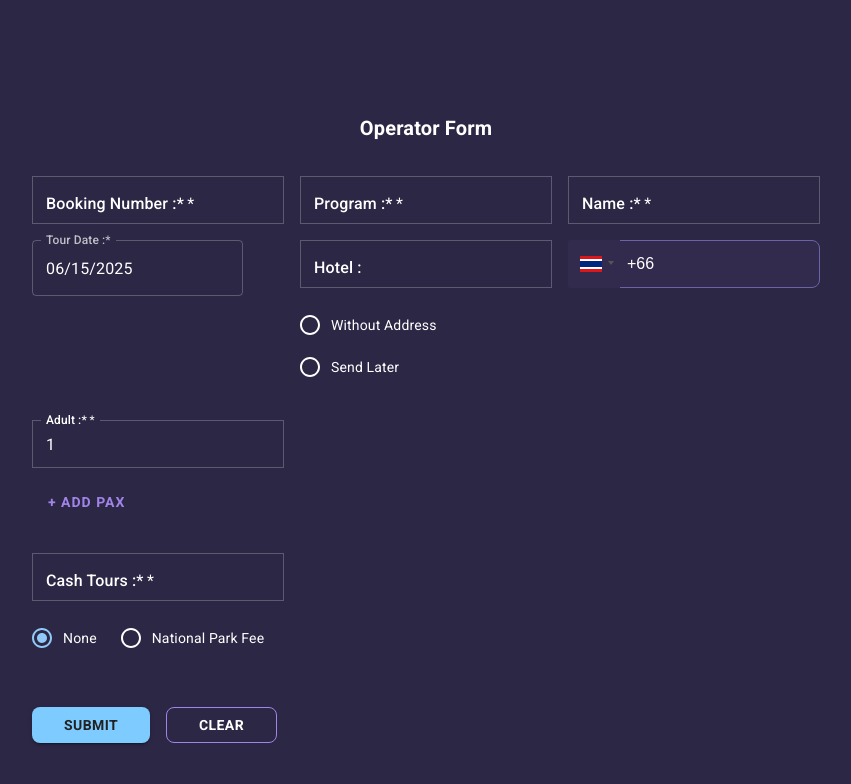
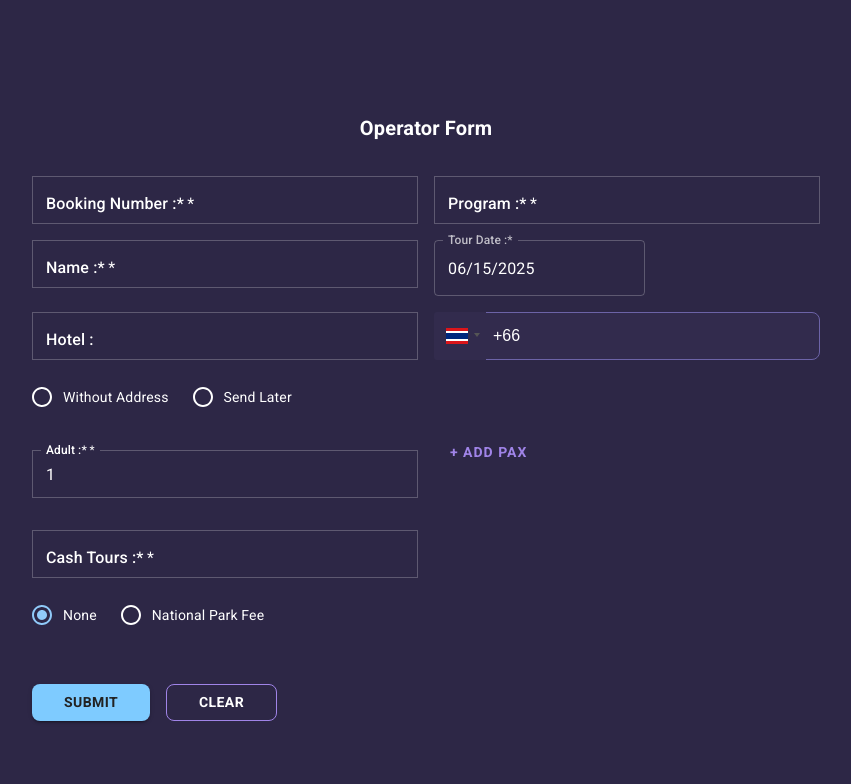
Before and after one commit to majidorc/text-generator, a Next.js app: page / in a window 1280 px wide. Shown: the top 784 px of the page, without its empty margins (214-1065 px from the left). Built offline with nearby package versions, Linux system fonts and the light colour scheme.

Commit message:
Change form layout to 2 columns on desktop (md=6)

```diff
--- a/pages/index.js
+++ b/pages/index.js
@@ -159,7 +159,7 @@ export default function Home() {
           </Typography>
           <Grid container spacing={2}>
             {/* Top fields */}
-            <Grid item xs={12} md={4}>
+            <Grid item xs={12} md={6}>
               <TextField
                 fullWidth
                 required
@@ -173,7 +173,7 @@ export default function Home() {
                 autoComplete="off"
               />
             </Grid>
-            <Grid item xs={12} md={4}>
+            <Grid item xs={12} md={6}>
               <TextField
                 fullWidth
                 required
@@ -187,7 +187,7 @@ export default function Home() {
                 autoComplete="off"
               />
             </Grid>
-            <Grid item xs={12} md={4}>
+            <Grid item xs={12} md={6}>
               <TextField
                 fullWidth
                 required
@@ -201,7 +201,7 @@ export default function Home() {
                 autoComplete="off"
               />
             </Grid>
-            <Grid item xs={12} md={4}>
+            <Grid item xs={12} md={6}>
               <LocalizationProvider dateAdapter={AdapterDayjs}>
                 <DatePicker
                   label={<span style={{ fontWeight: 500 }}>Tour Date :*</span>}
@@ -221,7 +221,7 @@ export default function Home() {
                 />
               </LocalizationProvider>
             </Grid>
-            <Grid item xs={12} md={4}>
+            <Grid item xs={12} md={6}>
               <TextField
                 fullWidth
                 label={<span style={{ fontWeight: 500 }}>Hotel :</span>}
@@ -253,7 +253,7 @@ export default function Home() {
                 />
               </RadioGroup>
             </Grid>
-            <Grid item xs={12} md={4}>
+            <Grid item xs={12} md={6}>
               <PhoneInput
                 country={"th"}
                 value={form.phoneNumber}
@@ -285,7 +285,7 @@ export default function Home() {
               />
             </Grid>
             {/* Adult and PAX fields */}
-            <Grid item xs={12} md={4} sx={{ mt: 2 }}>
+            <Grid item xs={12} md={6} sx={{ mt: 2 }}>
               <TextField
                 fullWidth
                 required
@@ -301,7 +301,7 @@ export default function Home() {
               />
             </Grid>
             {paxRows.length > 0 && (
-              <Grid item xs={12} md={8} container spacing={2} alignItems="center" sx={{ mt: 2 }}>
+              <Grid item xs={12} md={6} container spacing={2} alignItems="center" sx={{ mt: 2 }}>
                 {paxRows.map((row, idx) => (
                   <Grid item xs={12} md={6} key={idx} container spacing={1} alignItems="center">
                     <Grid item xs={5}>
@@ -344,7 +344,7 @@ export default function Home() {
                 ))}
               </Grid>
             )}
-            <Grid item xs={12}>
+            <Grid item xs={12} md={6}>
               <Button
                 variant="text"
                 sx={{ color: "#a084e8", ml: 1, fontWeight: 600, textTransform: 'uppercase', letterSpacing: 1, transition: 'color 0.2s', '&:hover': { color: '#fff' } }}
@@ -354,7 +354,7 @@ export default function Home() {
               </Button>
             </Grid>
             {/* Cash Tours and National Park Fee fields follow */}
-            <Grid item xs={12} md={4} sx={{ mt: 2 }}>
+            <Grid item xs={12} md={6} sx={{ mt: 2 }}>
               <TextField
                 fullWidth
                 required
```
